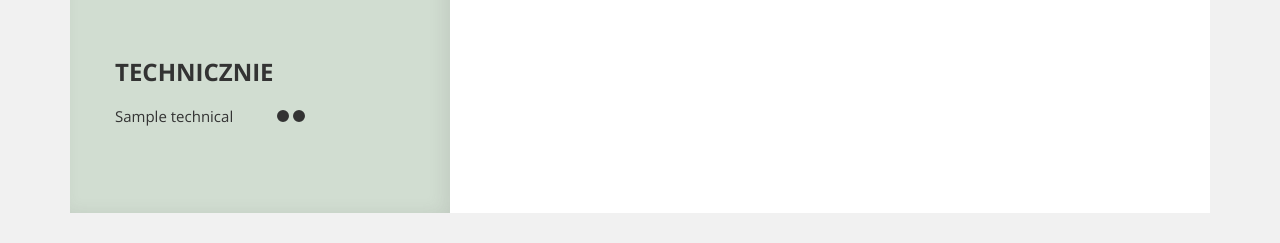
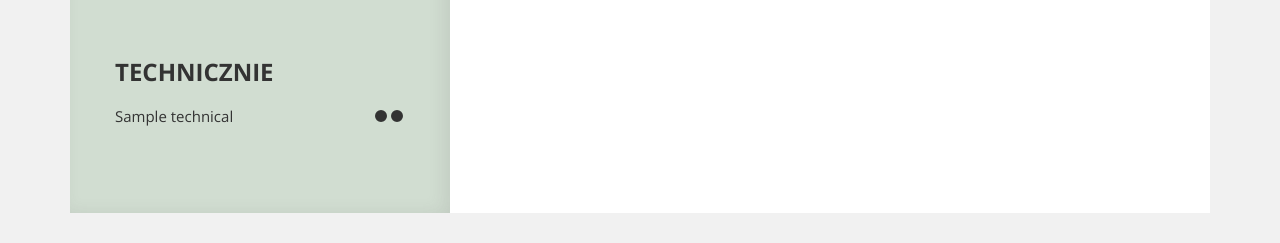
Before and after one commit to gawryluklukasz/cv-generator, a Symfony app: template templates/cv/index.html.twig in a window 1280 px wide. Shown: the part 741-984 px from the top of the page. Run offline with Twig, Linux system fonts and the light colour scheme; the template is opened without the code that fills it: most values are stand-ins (such as "Sample title", 1, 10 or a date in 2020); grey boxes marked "Sample" are stand-in pictures; some libraries are stand-ins or nearby versions.

Commit message:
fixing some view stuff in technical skill

```diff
--- a/templates/cv/index.html.twig
+++ b/templates/cv/index.html.twig
@@ -89,6 +89,10 @@
             text-align: justify;
         }
 
+        .right {
+            text-align: right;
+        }
+
         .rate {
             display: inline-block;
             width: 12px;
@@ -167,7 +171,7 @@
                         {% for technical in data.technical %}
                             <div class="row">
                                 <div class="col-6"><p>{{ technical.name }}</p></div>
-                                <div class="col-6"><p>{% for i in 1..technical.rate %}<span class="rate fill"></span>{% endfor %}{% if technical.rate < 5 %}{% for i in technical.rate..4 %}<span class="rate"></span>{% endfor %}{% endif %}</p></div>
+                                <div class="col-6 right"><p>{% for i in 1..technical.rate %}<span class="rate fill"></span>{% endfor %}{% if technical.rate < 5 %}{% for i in technical.rate..4 %}<span class="rate"></span>{% endfor %}{% endif %}</p></div>
                             </div>
                         {% endfor %}
                     </div>
```
